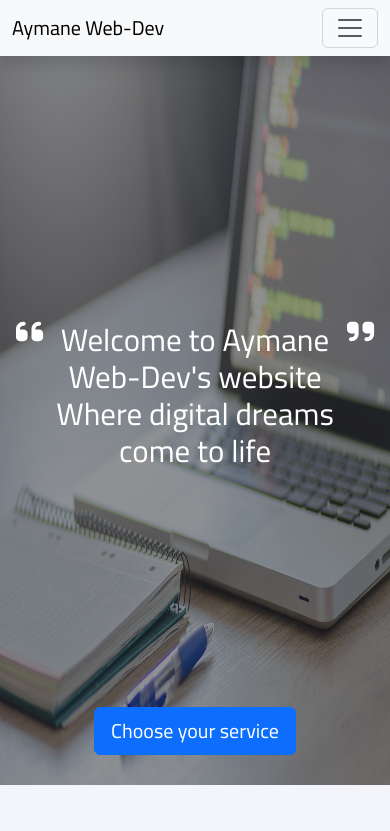
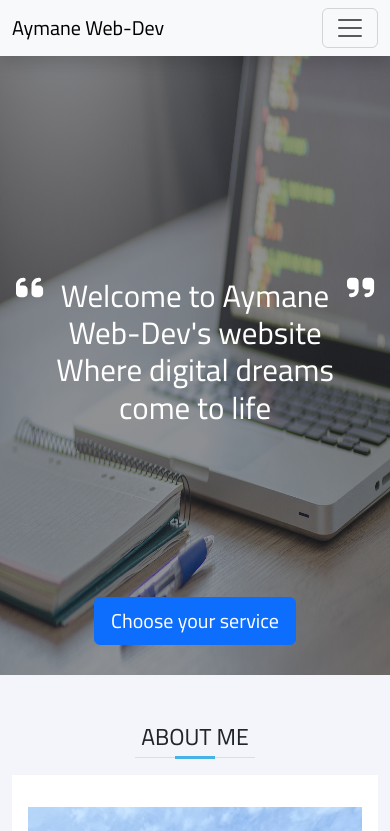
Before and after one commit to aymane244/new_protfolio, a React (Create React App) app: page / in a window 390 px wide. Shown: the top 831 px of the page. Built offline with nearby package versions, Linux system fonts and the light colour scheme.

Commit message:
fixing banner section responsive style

```diff
--- a/src/assets/css/responsive.css
+++ b/src/assets/css/responsive.css
@@ -16,7 +16,7 @@
         display: none;
     }
     .banner{
-        height: 93vh;
+        height: 80vh;
     }
     .h_card{
         height: 350px;
```
